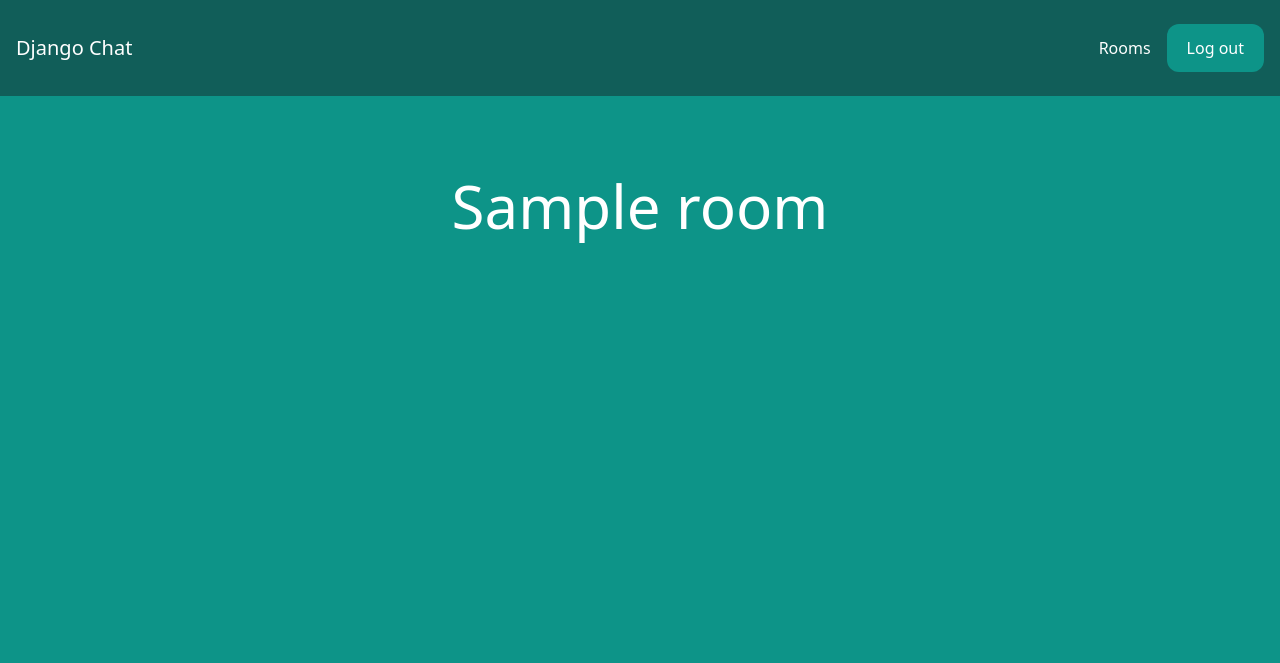
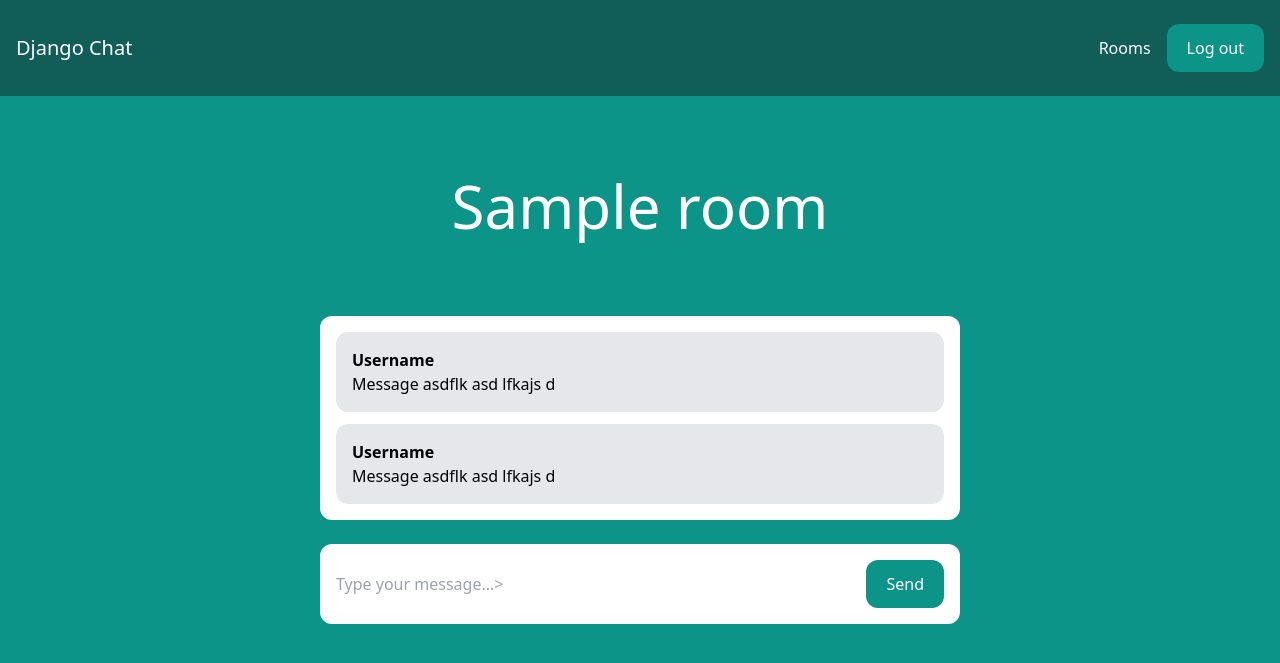
Before and after one commit to carlosmab/chat-app, a Django app: a page that uses rooms/templates/rooms/room.html in a window 1280 px wide. Shown: the top 663 px of the page. Run offline with Django 4.2, Linux system fonts and the light colour scheme; a user stored in the database is signed in; tables that the repository leaves empty hold one stand-in row (values such as "Sample post"); some libraries are stand-ins or nearby versions.

Commit message:
Completed structur for chat

```diff
--- a/rooms/templates/rooms/room.html
+++ b/rooms/templates/rooms/room.html
@@ -1,11 +1,36 @@
-{% extends "core/base.html"%}
+{% extends "core/base.html"%} {% block title %}{{ room.name }} | {% endblock %}
+{% block content %}
+<div class="p-10 lg:p-20 text-center">
+  <h1 class="text-3xl lg:text-6xl text-white">{{ room.name }}</h1>
+</div>
 
-{% block title %}{{ room.name }} | {% endblock %}
-
-{% block content %}
-  <div class="p-10 lg:p-20 text-center">
-    <h1 class="text-3xl lg:text-6xl text-white">{{ room.name }}</h1>
+<div class="lg:w-2/4 mx-4 lg:mx-auto p-4 bg-white rounded-xl">
+  <div class="chat-messages space-y-3" id="chat-messages">
+    <div class="p-4 bg-gray-200 rounded-xl">
+      <p class="font-semibold">Username</p>
+      <p>Message asdflk asd lfkajs d</p>
+    </div>
+    <div class="p-4 bg-gray-200 rounded-xl">
+      <p class="font-semibold">Username</p>
+      <p>Message asdflk asd lfkajs d</p>
+    </div>
   </div>
-
+</div>
+<div class="lg:w-2/4 mt-6 mx-4 lg:mx-auto p-4 bg-white rounded-xl">
+  <form action="." method="POST" class="flex" style="margin-block-end: 0">
+    <input
+      type="text"
+      name="content"
+      class="flex-1 mr-3"
+      placeholder="Type your message...>"
+    />
+    <button
+      id="chat-message-submit"
+      class="px-5 py-3 rounded-xl text-white bg-teal-600 hover:bg-teal-700"
+    >
+      Send
+    </button>
+  </form>
+</div>
 
 {% endblock %}
```
